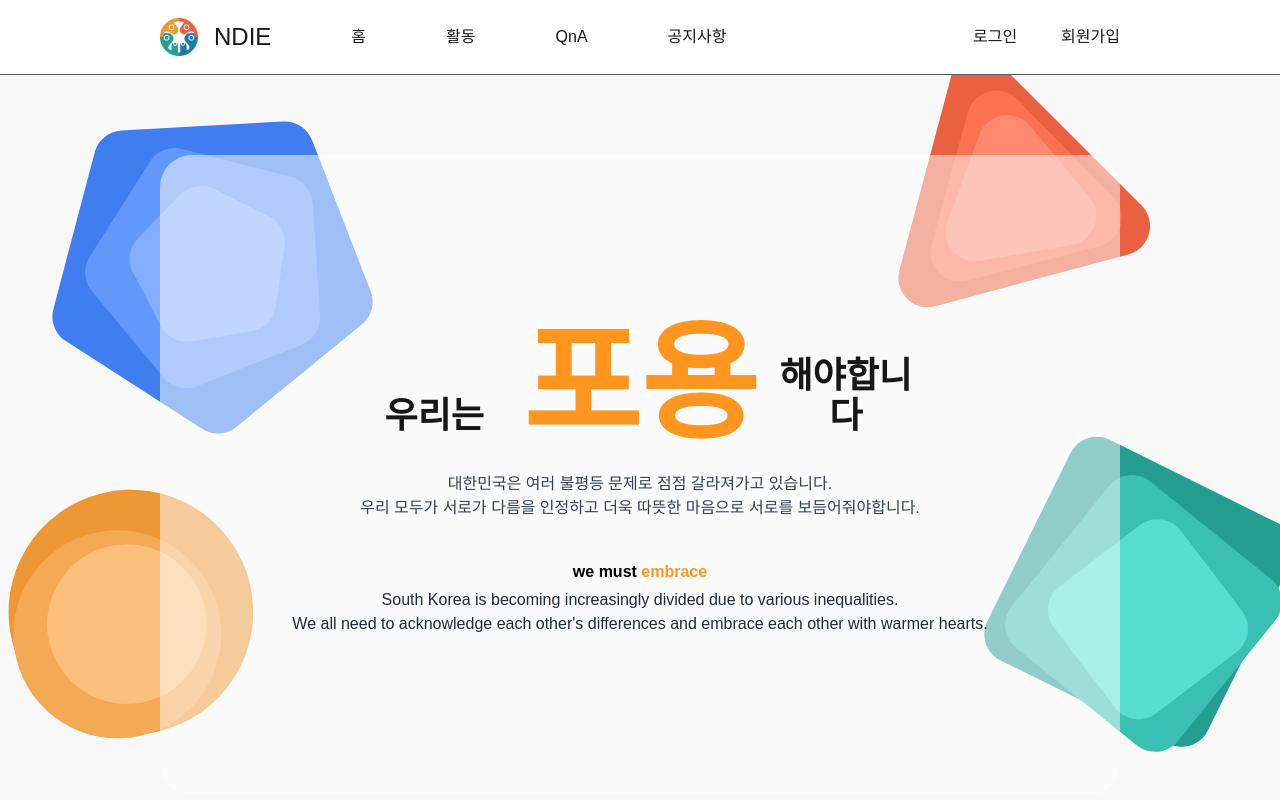
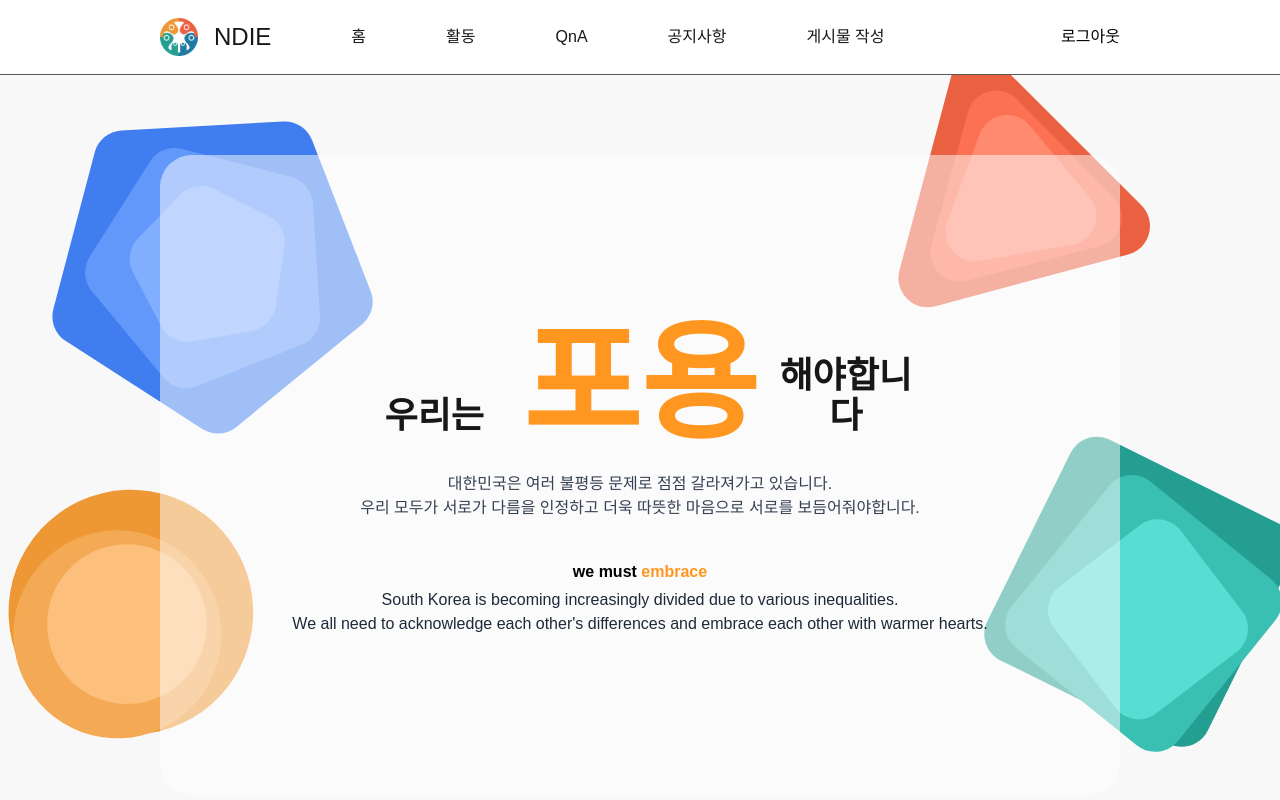
Before and after one commit to LuffyPiratesYeah/NDIE-FE, a Next.js app: page / in a window 1280 px wide. Shown: the top 800 px of the page. Built offline with nearby package versions, Linux system fonts and the light colour scheme; no server answers; the database is empty; sample sign-in values are in the browser's storage.

Commit message:
fix: zustand persist 제거하고 직접 localStorage 관리
- persist 미들웨어 완전 제거
- loadFromStorage 함수로 클라이언트에서만 로드
- 서버사이드 렌더링 에러 해결

```diff
--- a/src/components/layout/Header.tsx
+++ b/src/components/layout/Header.tsx
@@ -14,19 +14,15 @@ export const Header = () => {
   const [localRole, setLocalRole] = useState<string | null>(null);
 
   useEffect(() => {
-    // zustand hydration 수동 실행
-    useAuthStore.persist.rehydrate();
+    // localStorage에서 상태 로드
+    useAuthStore.getState().loadFromStorage();
     setHydrated(true);
 
-    // localStorage에서 직접 토큰 읽기 (hydration 전에도 작동)
-    if (typeof window !== 'undefined') {
-      const storedToken = localStorage.getItem("token");
-      const storedRole = localStorage.getItem("role");
-      setLocalToken(storedToken);
-      setLocalRole(storedRole);
-      console.log("[Header] 초기화 - localStorage 토큰:", storedToken ? "있음" : "없음");
-      console.log("[Header] 초기화 - zustand 토큰:", token ? "있음" : "없음");
-    }
+    // localStorage에서 직접 토큰 읽기
+    const storedToken = localStorage.getItem("token");
+    const storedRole = localStorage.getItem("role");
+    setLocalToken(storedToken);
+    setLocalRole(storedRole);
   }, []);
 
   // zustand 토큰/role 변경 감지
--- a/src/store/useAuthStore.ts
+++ b/src/store/useAuthStore.ts
@@ -1,5 +1,4 @@
 import { create } from 'zustand';
-import { persist, createJSONStorage, StateStorage } from 'zustand/middleware';
 
 interface AuthState {
   token: string | null;
@@ -7,43 +6,52 @@ interface AuthState {
   setToken: (token: string | null) => void;
   setRole: (role: 'ADMIN' | 'USER' | null) => void;
   setUser: (token: string | null, role: 'ADMIN' | 'USER' | null) => void;
+  loadFromStorage: () => void;
 }
 
-// 서버사이드에서 안전한 스토리지
-const noopStorage: StateStorage = {
-  getItem: () => null,
-  setItem: () => {},
-  removeItem: () => {},
-};
-
-const safeStorage: StateStorage = {
-  getItem: (name) => {
-    if (typeof window === 'undefined') return null;
-    return localStorage.getItem(name);
+export const useAuthStore = create<AuthState>((set) => ({
+  token: null,
+  role: null,
+  setToken: (token) => {
+    set({ token });
+    if (typeof window !== 'undefined') {
+      if (token) {
+        localStorage.setItem('token', token);
+      } else {
+        localStorage.removeItem('token');
+      }
+    }
   },
-  setItem: (name, value) => {
-    if (typeof window === 'undefined') return;
-    localStorage.setItem(name, value);
+  setRole: (role) => {
+    set({ role });
+    if (typeof window !== 'undefined') {
+      if (role) {
+        localStorage.setItem('role', role);
+      } else {
+        localStorage.removeItem('role');
+      }
+    }
   },
-  removeItem: (name) => {
-    if (typeof window === 'undefined') return;
-    localStorage.removeItem(name);
+  setUser: (token, role) => {
+    set({ token, role });
+    if (typeof window !== 'undefined') {
+      if (token) {
+        localStorage.setItem('token', token);
+      } else {
+        localStorage.removeItem('token');
+      }
+      if (role) {
+        localStorage.setItem('role', role);
+      } else {
+        localStorage.removeItem('role');
+      }
+    }
   },
-};
-
-export const useAuthStore = create<AuthState>()(
-  persist(
-    (set) => ({
-      token: null,
-      role: null,
-      setToken: (token) => set({ token }),
-      setRole: (role) => set({ role }),
-      setUser: (token, role) => set({ token, role }),
-    }),
-    {
-      name: 'auth-token',
-      storage: createJSONStorage(() => safeStorage),
-      skipHydration: true,
+  loadFromStorage: () => {
+    if (typeof window !== 'undefined') {
+      const token = localStorage.getItem('token');
+      const role = localStorage.getItem('role') as 'ADMIN' | 'USER' | null;
+      set({ token, role });
     }
-  )
-);
+  },
+}));
```
